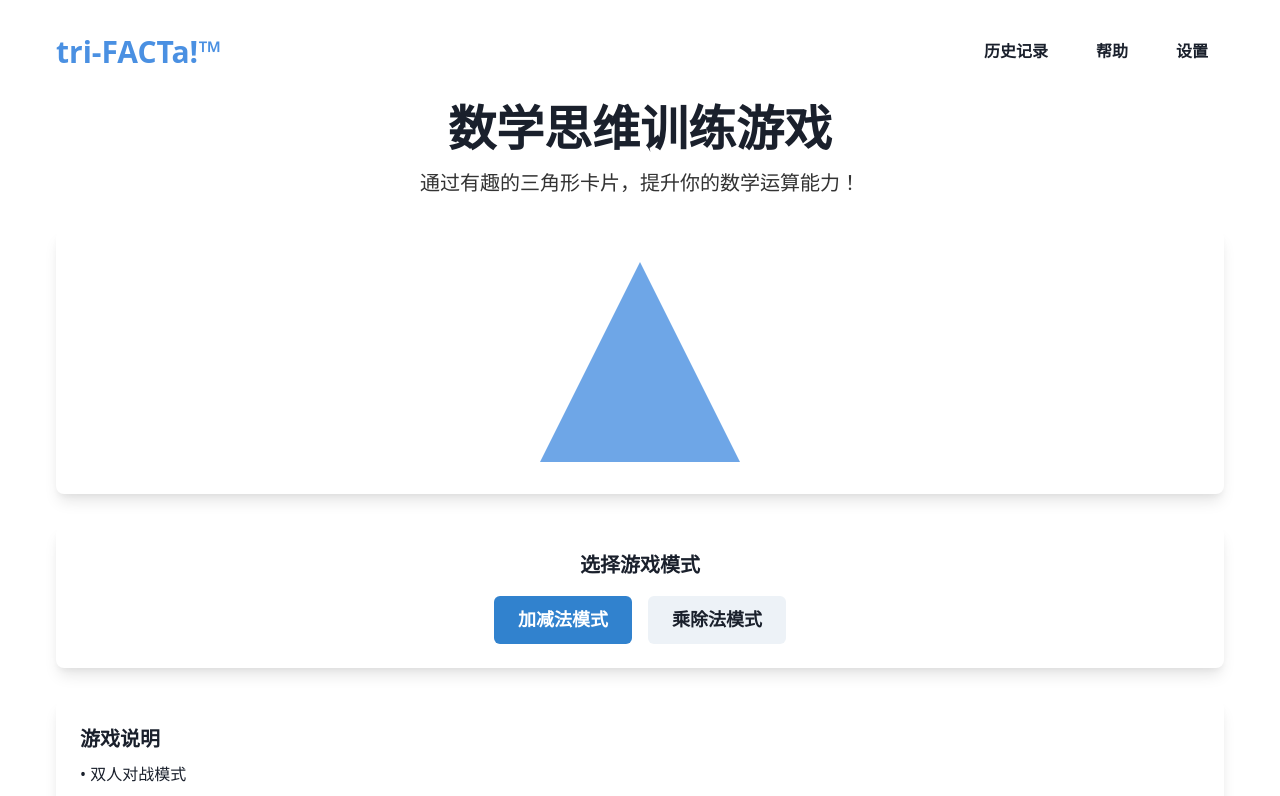
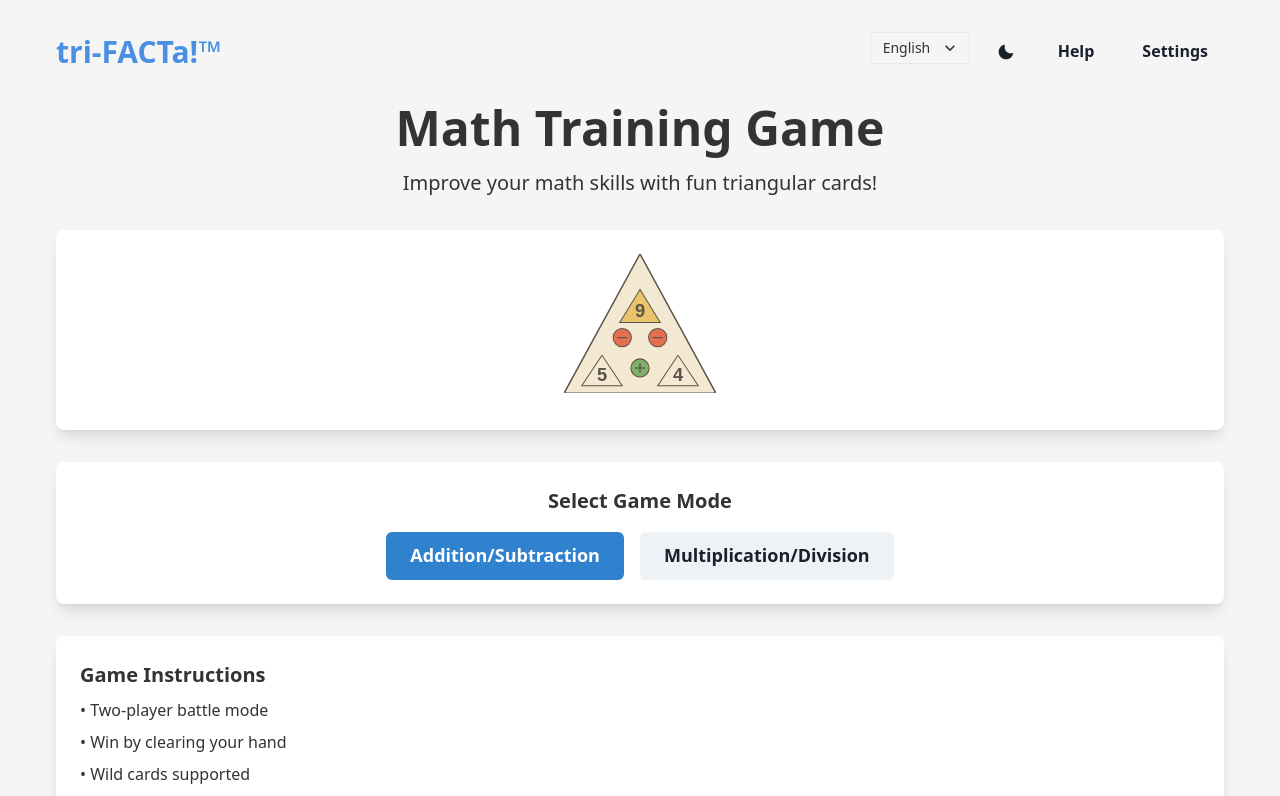
Before and after one commit to shepherdwind/tri-facta, a React (Vite) app: page / in a window 1280 px wide. Shown: the top 796 px of the page. Built offline with nearby package versions, Linux system fonts and the light colour scheme.

Commit message:
feat: add i18n support and logo component, update theme and pages

```diff
--- a/package.json
+++ b/package.json
@@ -11,14 +11,18 @@
     "test": "jest"
   },
   "dependencies": {
+    "@chakra-ui/icons": "^2.2.4",
     "@chakra-ui/react": "^2.8.2",
     "@emotion/react": "^11.11.3",
     "@emotion/styled": "^11.11.0",
     "framer-motion": "^11.0.3",
+    "i18next": "^24.2.3",
+    "i18next-browser-languagedetector": "^8.0.4",
     "mobx": "^6.12.0",
     "mobx-react-lite": "^4.0.5",
     "react": "^18.2.0",
-    "react-dom": "^18.2.0"
+    "react-dom": "^18.2.0",
+    "react-i18next": "^15.4.1"
   },
   "devDependencies": {
     "@testing-library/jest-dom": "^6.1.5",
--- a/src/App.tsx
+++ b/src/App.tsx
@@ -2,6 +2,7 @@ import React from 'react';
 import { ChakraProvider } from '@chakra-ui/react';
 import { StartPage } from './pages/StartPage';
 import theme from './theme';
+import './i18n';
 
 export const App: React.FC = () => {
   return (
--- /dev/null
+++ b/src/components/Logo.tsx
@@ -0,0 +1,18 @@
+import React from 'react';
+import { Box } from '@chakra-ui/react';
+import { GameMode } from '../game/types';
+import TriFactaCard from './TriFactaCard';
+
+interface LogoProps {
+  size?: number;
+  gameMode: GameMode;
+}
+
+export const Logo: React.FC<LogoProps> = ({ size = 600, gameMode }) => {
+  const value = gameMode === GameMode.ADDITION ? 9 : 20;
+  return (
+    <Box width={size} height={size} margin="0 auto" position="relative">
+      <TriFactaCard topNumber={value} leftNumber={5} rightNumber={4} gameMode={gameMode} />
+    </Box>
+  );
+};
--- /dev/null
+++ b/src/i18n/index.ts
@@ -0,0 +1,25 @@
+import i18n from 'i18next';
+import { initReactI18next } from 'react-i18next';
+import LanguageDetector from 'i18next-browser-languagedetector';
+import en from './locales/en';
+import zh from './locales/zh';
+
+i18n
+  .use(LanguageDetector)
+  .use(initReactI18next)
+  .init({
+    resources: {
+      en: {
+        translation: en,
+      },
+      zh: {
+        translation: zh,
+      },
+    },
+    fallbackLng: 'en',
+    interpolation: {
+      escapeValue: false,
+    },
+  });
+
+export default i18n;
--- /dev/null
+++ b/src/i18n/locales/en.ts
@@ -0,0 +1,25 @@
+export default {
+  common: {
+    help: 'Help',
+    settings: 'Settings',
+    startGame: 'Start Game',
+  },
+  header: {
+    title: 'tri-FACTa!™',
+    darkMode: 'Switch to dark mode',
+    lightMode: 'Switch to light mode',
+  },
+  game: {
+    title: 'Math Training Game',
+    subtitle: 'Improve your math skills with fun triangular cards!',
+    modeSelection: 'Select Game Mode',
+    additionMode: 'Addition/Subtraction',
+    multiplicationMode: 'Multiplication/Division',
+    instructions: 'Game Instructions',
+    instructionItems: {
+      multiplayer: '• Two-player battle mode',
+      winCondition: '• Win by clearing your hand',
+      wildcard: '• Wild cards supported',
+    },
+  },
+};
--- /dev/null
+++ b/src/i18n/locales/zh.ts
@@ -0,0 +1,25 @@
+export default {
+  common: {
+    help: '帮助',
+    settings: '设置',
+    startGame: '开始游戏',
+  },
+  header: {
+    title: 'tri-FACTa!™',
+    darkMode: '切换到暗色模式',
+    lightMode: '切换到亮色模式',
+  },
+  game: {
+    title: '数学思维训练游戏',
+    subtitle: '通过有趣的三角形卡片，提升你的数学运算能力！',
+    modeSelection: '选择游戏模式',
+    additionMode: '加减法模式',
+    multiplicationMode: '乘除法模式',
+    instructions: '游戏说明',
+    instructionItems: {
+      multiplayer: '• 双人对战模式',
+      winCondition: '• 清空手牌获胜',
+      wildcard: '• 支持万能牌',
+    },
+  },
+};
--- a/src/pages/StartPage.tsx
+++ b/src/pages/StartPage.tsx
@@ -8,13 +8,20 @@ import {
   Stack,
   Text,
   VStack,
+  useColorMode,
   useColorModeValue,
+  IconButton,
+  Select,
 } from '@chakra-ui/react';
-
-type GameMode = 'addition' | 'multiplication';
+import { SunIcon, MoonIcon } from '@chakra-ui/icons';
+import { useTranslation } from 'react-i18next';
+import { Logo } from '../components/Logo';
+import { GameMode } from '../game/types';
 
 export const StartPage: React.FC = () => {
-  const [selectedMode, setSelectedMode] = useState<GameMode>('addition');
+  const [selectedMode, setSelectedMode] = useState<GameMode>(GameMode.ADDITION);
+  const { colorMode, toggleColorMode } = useColorMode();
+  const { t, i18n } = useTranslation();
 
   const cardBg = useColorModeValue('brand.card', 'gray.700');
   const textColor = useColorModeValue('brand.text', 'white');
@@ -25,63 +32,69 @@ export const StartPage: React.FC = () => {
     console.log('Starting game in mode:', selectedMode);
   };
 
+  const handleLanguageChange = (event: React.ChangeEvent<HTMLSelectElement>) => {
+    i18n.changeLanguage(event.target.value);
+  };
+
   return (
     <Container maxW="1200px" py={8}>
       <VStack spacing={8} align="stretch">
         {/* Header */}
         <Flex justify="space-between" align="center">
           <Heading size="lg" color={primaryColor}>
-            tri-FACTa!™
+            {t('header.title')}
           </Heading>
           <Stack direction="row" spacing={4}>
-            <Button variant="ghost">历史记录</Button>
-            <Button variant="ghost">帮助</Button>
-            <Button variant="ghost">设置</Button>
+            <Select size="sm" width="100px" value={i18n.language} onChange={handleLanguageChange}>
+              <option value="en">English</option>
+              <option value="zh">中文</option>
+            </Select>
+            <IconButton
+              aria-label={colorMode === 'light' ? t('header.darkMode') : t('header.lightMode')}
+              icon={colorMode === 'light' ? <MoonIcon /> : <SunIcon />}
+              onClick={toggleColorMode}
+              variant="ghost"
+            />
+            <Button variant="ghost">{t('common.help')}</Button>
+            <Button variant="ghost">{t('common.settings')}</Button>
           </Stack>
         </Flex>
 
         {/* Game Title */}
         <Box textAlign="center">
           <Heading size="2xl" mb={4}>
-            数学思维训练游戏
+            {t('game.title')}
           </Heading>
           <Text fontSize="xl" color={textColor}>
-            通过有趣的三角形卡片，提升你的数学运算能力！
+            {t('game.subtitle')}
           </Text>
         </Box>
 
         {/* Game Logo */}
-        <Box bg={cardBg} p={8} borderRadius="lg" boxShadow="lg" textAlign="center">
-          <Box
-            width="200px"
-            height="200px"
-            margin="0 auto"
-            bg={primaryColor}
-            clipPath="polygon(50% 0%, 0% 100%, 100% 100%)"
-            opacity={0.8}
-          />
+        <Box bg={cardBg} borderRadius="lg" boxShadow="lg" textAlign="center">
+          <Logo size={200} gameMode={selectedMode} />
         </Box>
 
         {/* Game Mode Selection */}
         <Box bg={cardBg} p={6} borderRadius="lg" boxShadow="lg">
           <VStack spacing={4}>
             <Text fontSize="xl" fontWeight="bold">
-              选择游戏模式
+              {t('game.modeSelection')}
             </Text>
             <Stack direction="row" spacing={4}>
               <Button
-                colorScheme={selectedMode === 'addition' ? 'blue' : 'gray'}
-                onClick={() => setSelectedMode('addition')}
+                colorScheme={selectedMode === GameMode.ADDITION ? 'blue' : 'gray'}
+                onClick={() => setSelectedMode(GameMode.ADDITION)}
                 size="lg"
               >
-                加减法模式
+                {t('game.additionMode')}
               </Button>
               <Button
-                colorScheme={selectedMode === 'multiplication' ? 'blue' : 'gray'}
-                onClick={() => setSelectedMode('multiplication')}
+                colorScheme={selectedMode === GameMode.MULTIPLICATION ? 'blue' : 'gray'}
+                onClick={() => setSelectedMode(GameMode.MULTIPLICATION)}
                 size="lg"
               >
-                乘除法模式
+                {t('game.multiplicationMode')}
               </Button>
             </Stack>
           </VStack>
@@ -91,18 +104,18 @@ export const StartPage: React.FC = () => {
         <Box bg={cardBg} p={6} borderRadius="lg" boxShadow="lg">
           <VStack align="start" spacing={2}>
             <Text fontSize="xl" fontWeight="bold">
-              游戏说明
+              {t('game.instructions')}
             </Text>
-            <Text>• 双人对战模式</Text>
-            <Text>• 清空手牌获胜</Text>
-            <Text>• 支持万能牌</Text>
+            <Text>{t('game.instructionItems.multiplayer')}</Text>
+            <Text>{t('game.instructionItems.winCondition')}</Text>
+            <Text>{t('game.instructionItems.wildcard')}</Text>
           </VStack>
         </Box>
 
         {/* Start Button */}
         <Box textAlign="center">
           <Button colorScheme="blue" size="lg" width="200px" onClick={handleStartGame}>
-            开始游戏
+            {t('common.startGame')}
           </Button>
         </Box>
       </VStack>
--- a/src/theme/index.ts
+++ b/src/theme/index.ts
@@ -1,6 +1,12 @@
-import { extendTheme } from '@chakra-ui/react';
+import { extendTheme, type ThemeConfig } from '@chakra-ui/react';
+
+const config: ThemeConfig = {
+  initialColorMode: 'light',
+  useSystemColorMode: true,
+};
 
 const theme = extendTheme({
+  config,
   colors: {
     brand: {
       primary: '#4A90E2',
@@ -9,6 +15,11 @@ const theme = extendTheme({
       text: '#333333',
       accent: '#FF6B6B',
       success: '#4CAF50',
+    },
+    dark: {
+      background: '#1A202C',
+      card: '#2D3748',
+      text: '#FFFFFF',
     },
   },
   fonts: {
@@ -36,6 +47,22 @@ const theme = extendTheme({
       },
     },
   },
+  styles: {
+    global: (props: any) => ({
+      body: {
+        bg: props.colorMode === 'dark' ? 'dark.background' : 'brand.background',
+        color: props.colorMode === 'dark' ? 'dark.text' : 'brand.text',
+      },
+      '@keyframes float': {
+        '0%, 100%': {
+          transform: 'translateY(0)',
+        },
+        '50%': {
+          transform: 'translateY(-10px)',
+        },
+      },
+    }),
+  },
 });
 
 export default theme;
```
Also changed, not shown: 1 other file (tests, documents, lock files or other folders).
